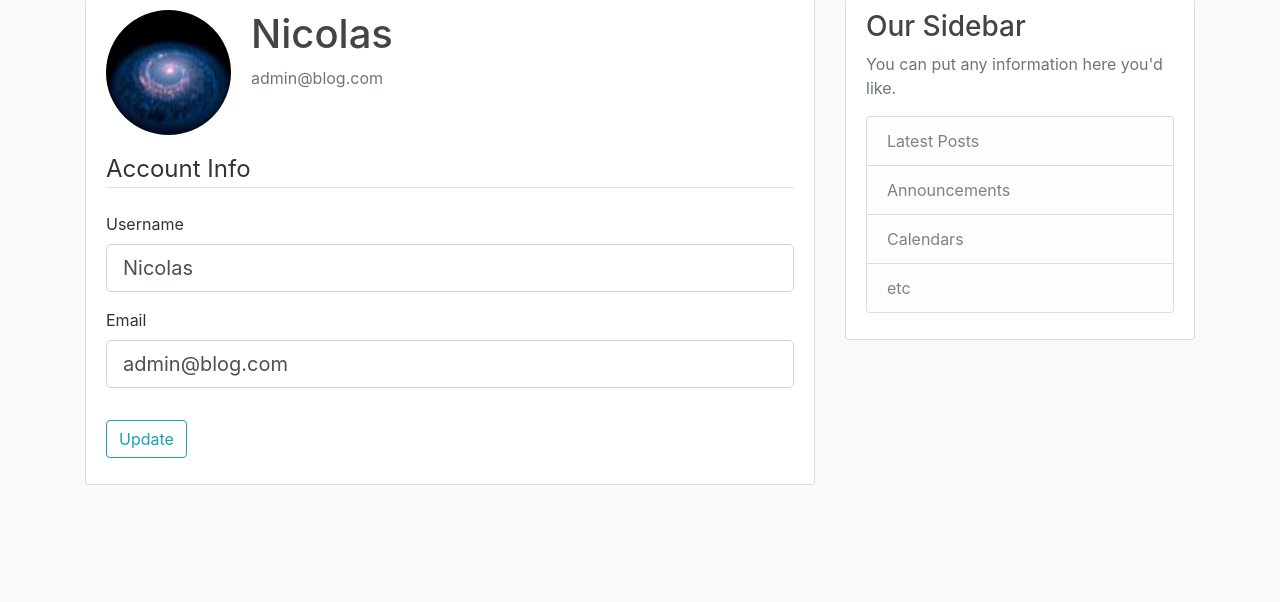
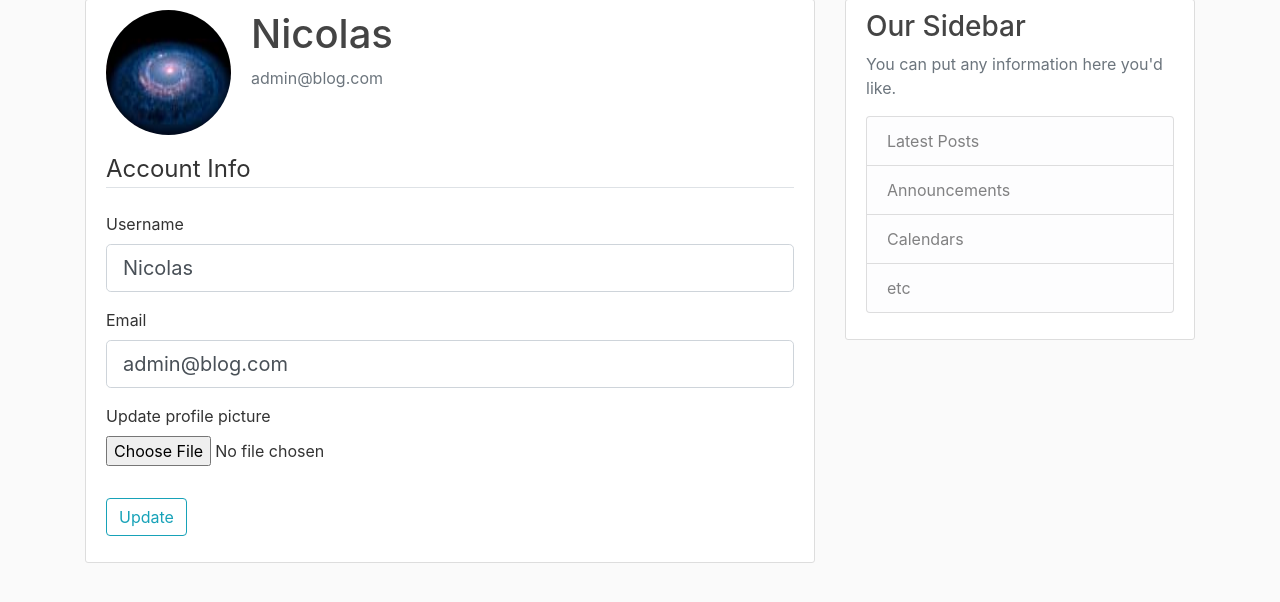
Before and after one commit to nikkonv/flaskblog, a Flask app: page /account in a window 1280 px wide. Shown: the part 81-683 px from the top of the page. Run offline with Flask 2, Linux system fonts and the light colour scheme; a user stored in the database is signed in; some libraries are stand-ins or nearby versions.

Commit message:
profile picture

```diff
--- a/flaskblog/forms.py
+++ b/flaskblog/forms.py
@@ -1,4 +1,5 @@
 from flask_wtf import FlaskForm
+from flask_wtf.file import FileField, FileAllowed
 from flask_login import current_user
 from wtforms import StringField, PasswordField, SubmitField, BooleanField
 from wtforms.validators import DataRequired, Length, Email, EqualTo, ValidationError
@@ -36,6 +37,8 @@ class UpdateAccountForm(FlaskForm):
                             validators=[DataRequired(), Length(min=2, max=20)])
     email = StringField('Email',
                         validators=[DataRequired(), Email()])
+    picture = FileField('Update profile picture',
+                        validators=[FileAllowed(['jpg', 'png'])])
     submit = SubmitField('Update')
 
     def validate_username(self, username):
--- a/flaskblog/routes.py
+++ b/flaskblog/routes.py
@@ -1,4 +1,7 @@
 
+import secrets
+import os
+from PIL import Image
 from flask import url_for, flash, redirect, request
 from flask import render_template as render
 from flaskblog.forms import RegistrationForm, LoginForm, UpdateAccountForm
@@ -6,13 +9,7 @@ from flaskblog.models import User, Post
 from flaskblog import app, db, bcrypt
 from flask_login import login_user, current_user, logout_user, login_required
 
-
-post = [
-    {
-        'author': 'Nicolas',
-        'content': 'Hello'
-    }
-]
+post={}
 
 @app.route('/')
 @app.route('/home')
@@ -57,11 +54,27 @@ def logout():
     logout_user()
     return redirect(url_for('home'))
 
+
+def save_picture(form_picture):
+    random_hex = secrets.token_hex(8)
+    _, fext = os.path.splitext(form_picture.filename)
+    picture_name = random_hex + fext
+    picture_path = os.path.join(app.root_path, 'static/profile_pics', picture_name)
+    output_size = (125,125)
+    i = Image.open(form_picture)
+    i.thumbnail(output_size)
+    i.save(picture_path)
+    return picture_name
+
+
 @app.route('/account', methods=['GET', 'POST'])
 @login_required
 def account():
     form = UpdateAccountForm()
     if form.validate_on_submit():
+        if form.picture.data:
+            picture_file = save_picture(form.picture.data)
+            current_user.image_file = picture_file
         current_user.username = form.username.data
         current_user.email = form.email.data
         db.session.commit()
--- a/flaskblog/templates/account.html
+++ b/flaskblog/templates/account.html
@@ -12,7 +12,7 @@
     </div>
 
 
-      <form method="POST" action="">
+      <form method="POST" action="" enctype="multipart/form-data">
         <!-- hidden_tag avoid certains attacks  -->
         {{ form.hidden_tag() }}
         <fieldset class="form-group">
@@ -46,6 +46,15 @@
               {{ form.email(class="form-control form-control-lg") }}
             {% endif %}
           </div>
+          <div class="form-group">
+            {{ form.picture.label() }}
+            {{ form.picture(class="form-control-file") }}
+            {% if form.picture.errors %}
+              {% for error in form.picture.errors %}
+                <span class="text-danger"> {{ error }} </span><br>
+              {% endfor %}
+            {% endif %}
+          </div>
         </fieldset>
         <div class="form-group">
           {{ form.submit(class="btn btn-outline-info") }}
```
Also changed, not shown: flaskblog/site.db, flaskblog/static/profile_pics/019da676b661e282.png (added), flaskblog/static/profile_pics/8524ae87e63a4349.jpg (added).
